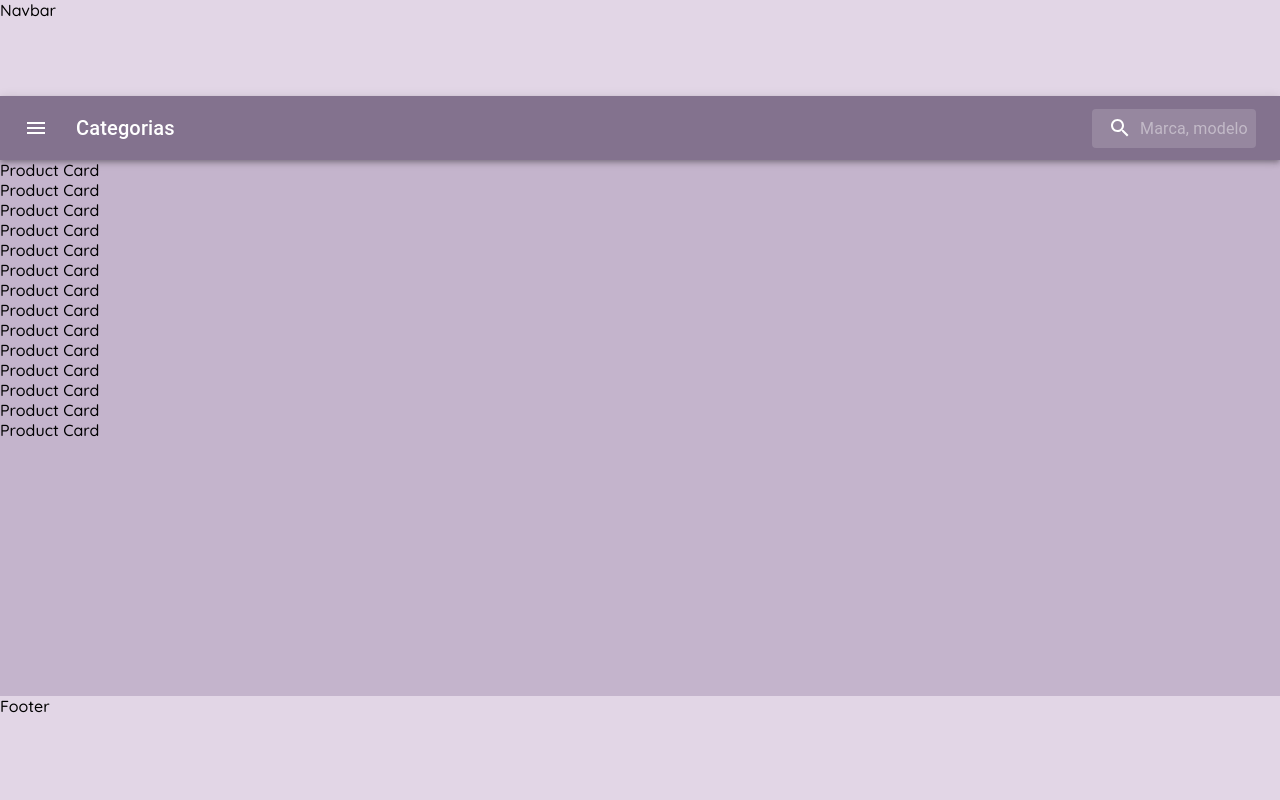
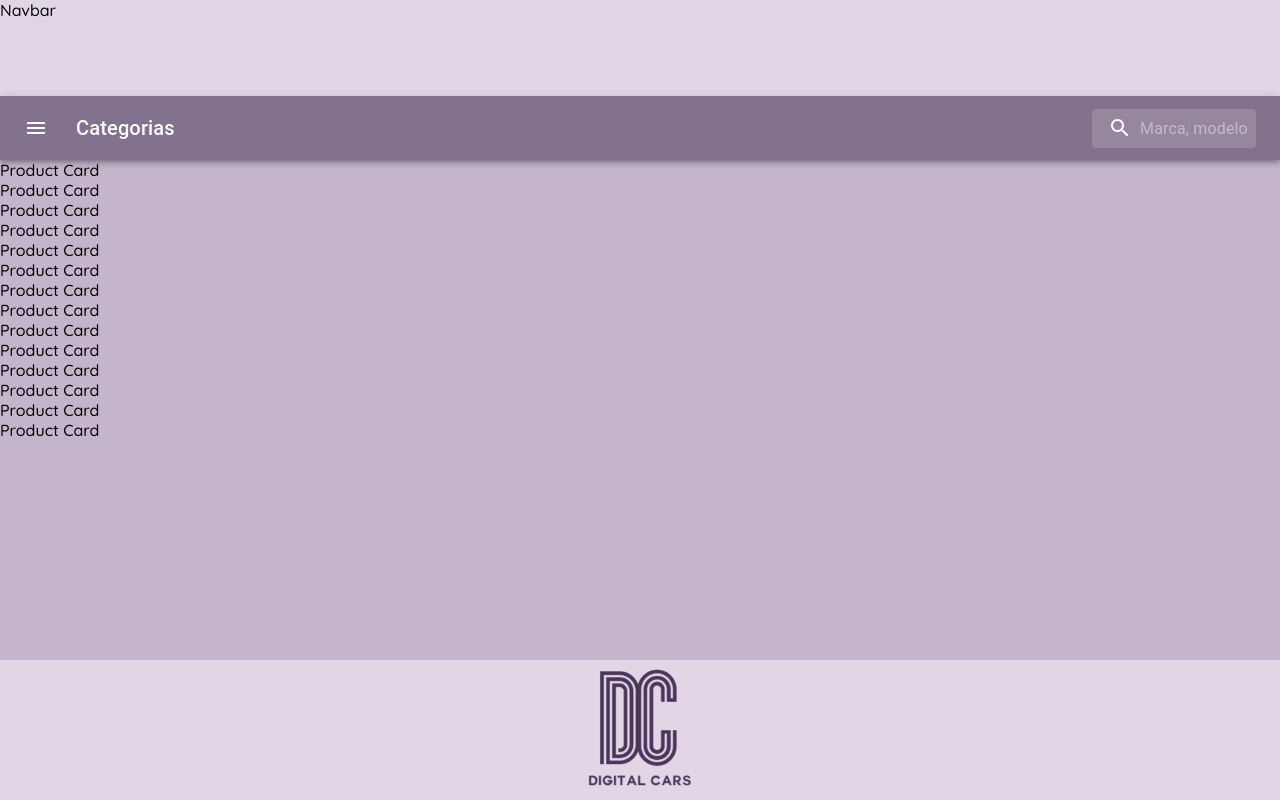
Before and after one commit to matias-salas/DH-Proyecto-Integrador-G4-Front, a React (Vite) app in the folder digital-car/: page / in a window 1280 px wide. Built offline with nearby package versions, Linux system fonts and the light colour scheme.

Commit message:
añadiendo logo en el footer

```diff
--- a/digital-car/index.html
+++ b/digital-car/index.html
@@ -2,7 +2,7 @@
 <html lang="en">
   <head>
     <meta charset="UTF-8" />
-    <link rel="icon" type="image/svg+xml" href="/logoDC.png" />
+    <link rel="icon" type="image/svg+xml" href="images/logoDC.png" />
     <link rel="preconnect" href="https://fonts.googleapis.com" />
     <link rel="preconnect" href="https://fonts.gstatic.com" crossorigin />
     <link
@@ -10,7 +10,7 @@
       rel="stylesheet"
     />
     <meta name="viewport" content="width=device-width, initial-scale=1.0" />
-    <title>Digital Car</title>
+    <title>Digital Cars</title>
   </head>
   <body>
     <div id="root"></div>
--- a/digital-car/src/components/layout/Footer/Footer.css
+++ b/digital-car/src/components/layout/Footer/Footer.css
@@ -1,7 +1,15 @@
 .footer {
-    height: 13%;
+    height: 140px;
     background-color: var(--color-six);
     position: absolute;
     bottom: 0;
     width: 100vw;
+    display: flex;
+    align-items: center;
+    justify-content: center;
 }
+
+.logo-footer{
+    height: 120px;
+    width: 120px;
+}
--- a/digital-car/src/components/layout/Footer/Footer.jsx
+++ b/digital-car/src/components/layout/Footer/Footer.jsx
@@ -1,9 +1,15 @@
-import './Footer.css';
+import "./Footer.css";
 
 const Footer = () => {
   return (
-    <div className="footer">Footer</div>
-  )
-}
+    <>
+      <div className="footer">
+        <div>
+          <img src="./public/images/logoFooter.png" alt="logo" className="logo-footer" />
+        </div>
+      </div>
+    </>
+  );
+};
 
-export default Footer
+export default Footer;
```
Also changed, not shown: digital-car/public/images/logoFooter.png (added).
